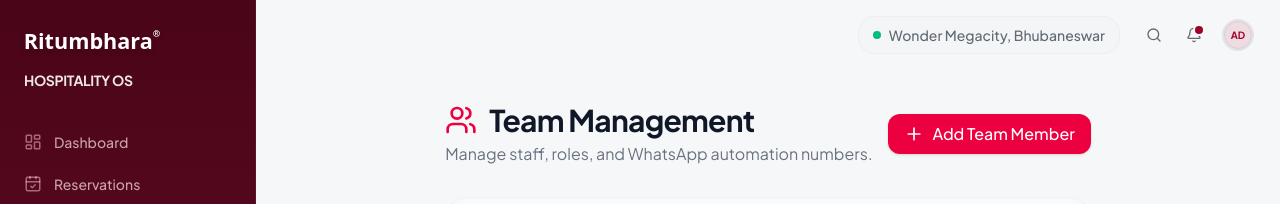
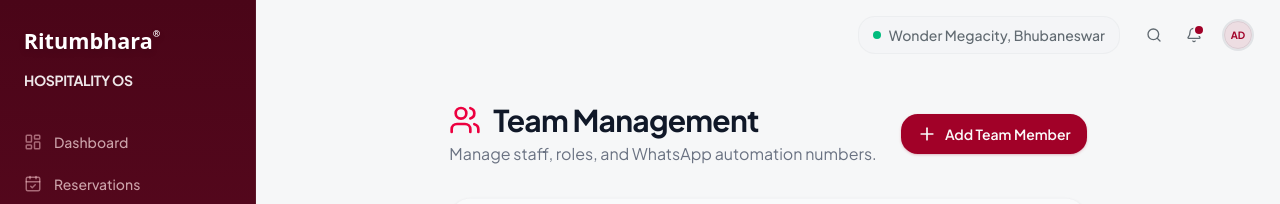
Before and after one commit to Ritumbhara-org/RITUMBHARA-HOSPITALITY-OS, a Next.js app: page /team in a window 1280 px wide. Shown: the top 204 px of the page. Built offline with nearby package versions, Linux system fonts and the light colour scheme; no server answers; the database is empty.

Commit message:
style: apply primary trademark ui to team button

```diff
--- a/components/team/team-client.tsx
+++ b/components/team/team-client.tsx
@@ -43,7 +43,7 @@ export function TeamClient({ initialMembers }: TeamClientProps) {
         </div>
         <button
           onClick={handleAddNew}
-          className="flex items-center gap-2 bg-rose-600 hover:bg-rose-700 text-white px-4 py-2 rounded-lg font-medium transition-colors shadow-sm"
+          className="inline-flex items-center justify-center gap-2 rounded-xl bg-primary px-4 py-2.5 text-sm font-semibold text-primary-foreground shadow-sm shadow-primary/20 transition-all duration-200 hover:bg-primary/90 hover:shadow-md hover:shadow-primary/25 active:scale-[0.98]"
         >
           <Plus className="w-5 h-5" />
           Add Team Member
```
